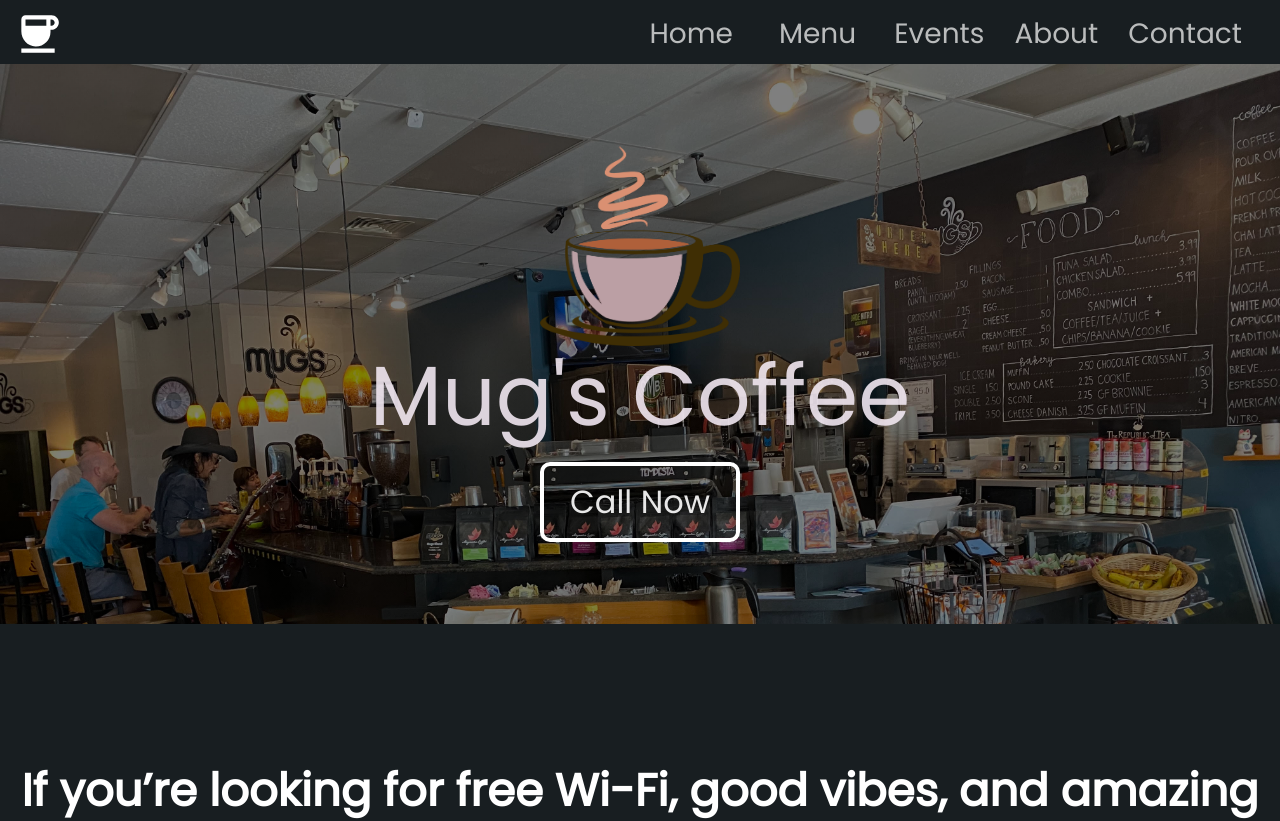
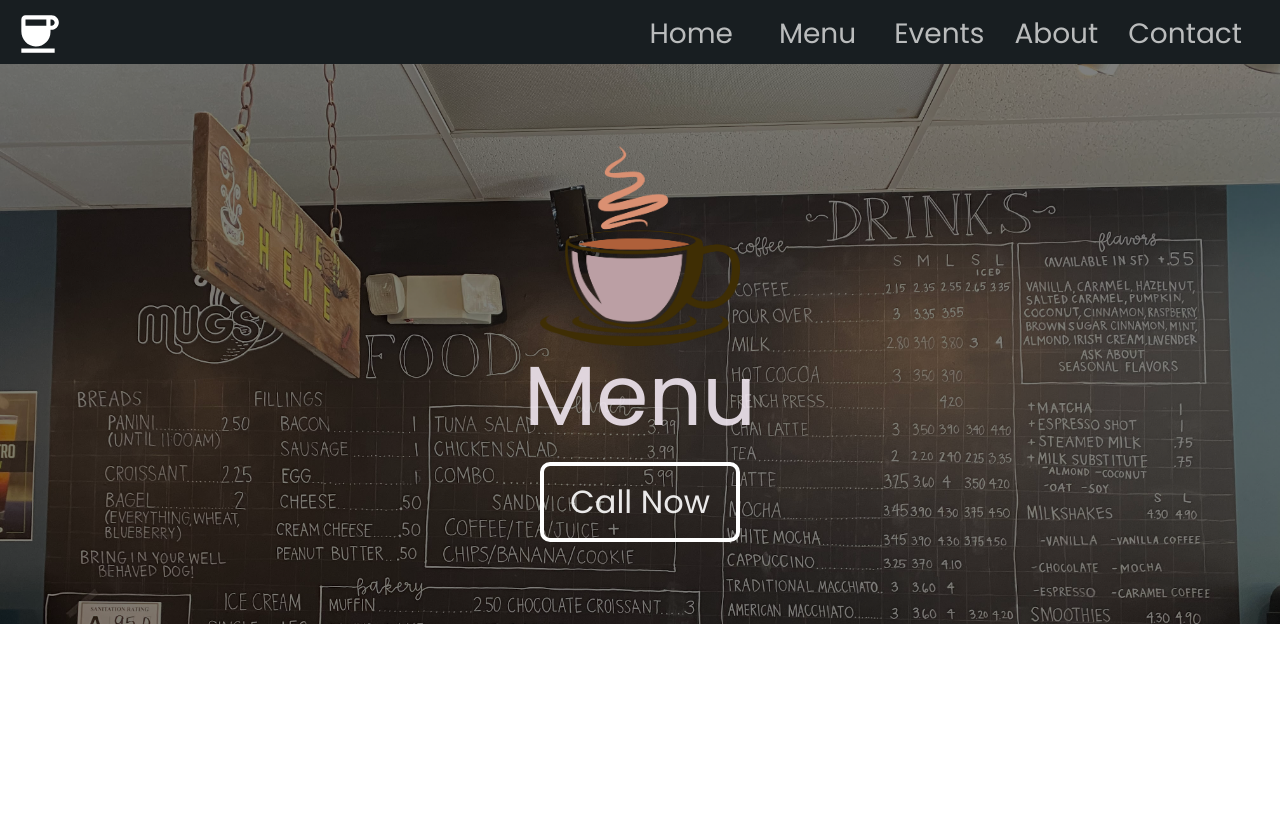
Before and after one commit to jakeisadev/mugs-react, a React (Create React App) app: page /Menu in a window 1280 px wide. Shown: the top 821 px of the page. After the commit the page ends 800 px from the top, so only its background shows below. Built offline with nearby package versions, Linux system fonts and the light colour scheme.

Commit message:
figured out routing and menu layout

```diff
--- a/src/App.js
+++ b/src/App.js
@@ -1,11 +1,22 @@
 import "./App.css";
-import Home from "./components/Home";
 import "bootstrap/dist/css/bootstrap.min.css";
+import Navbar from "../src/components/Navbar";
+import Home from "../src/components/Home";
+import Menu from '../src/components/Menu'
+import { Routes, Route, BrowserRouter } from "react-router-dom";
 
 function App() {
   return (
     <div className="App">
-      <Home />
+       <>
+      <BrowserRouter>
+      <Navbar />
+        <Routes>
+          <Route path="/" element={<Home />} />
+          <Route path="/Menu" element={<Menu />} />
+        </Routes>
+      </BrowserRouter>
+    </>
     </div>
   );
 }
--- /dev/null
+++ b/src/components/BackgroundMenu.js
@@ -0,0 +1,16 @@
+import React from "react";
+import coffee from "../images/coffee.png";
+
+function BackgroundMenu() {
+  return (
+    <>
+      <div className="background background-menu d-flex align-items-center justify-content-center flex-column">
+        <img src={coffee} alt="" />
+        <h1 className="mb-3">Menu</h1>
+        <button>Call Now</button>
+      </div>
+    </>
+  );
+}
+
+export default BackgroundMenu;
--- a/src/components/Home.js
+++ b/src/components/Home.js
@@ -1,20 +1,85 @@
 import React from "react";
-import Navbar from "./Navbar";
-import Info from "./Info";
-import Menu from "./Menu";
-import { Routes, Route, BrowserRouter } from "react-router-dom";
+import "../resources/info.css";
+import Snack from "./Snack";
+import coffee1 from "../images/coffee1.png";
+import coffee2 from "../images/coffee2.png";
+import coffee3 from "../images/coffee3.png";
+import coffee4 from "../images/coffee4.png";
+import Button from "@mui/material/Button";
+import oliver from '../images/oliver1.jpg';
+import coffee from "../images/coffee.png";
 
 function Home() {
   return (
     <>
-      <BrowserRouter>
-        <Navbar />
-        <Info />
-        <Routes>
-          <Route path="/" element={<Info />} />
-          <Route path="./Menu" element={<Menu />} />
-        </Routes>
-      </BrowserRouter>
+       <div className="background d-flex align-items-center justify-content-center flex-column">
+        <img src={coffee} alt="" />
+        <h1 className="mb-3">Mug's Coffee</h1>
+        <button>Call Now</button>
+      </div>
+      <div className="about d-flex align-items-center">
+        <p className="pt-4">
+          If you’re looking for free Wi-Fi, good vibes, and amazing coffee... This is the place for you!
+        </p>
+      </div>
+      <Snack />
+      <div className="coffee-container pt-5">
+        <p>
+          Mugs is a local, independently owned, coffee shop in the South
+          Charlotte/South Park area. Just about everything from our coffee beans
+          to our pastries, is from local North Carolina vendors.
+        </p>
+      </div>
+      <div className="coffee-photos d-flex flex-column align-items-center m-5">
+        <h1>One Word: Coffee!</h1>
+        <div className="photos">
+        <img src={coffee1} alt="" />
+        <img src={coffee2} alt="" />
+        <img src={coffee3} alt="" />
+        <img src={coffee4} alt="" />
+        </div>
+        <Button variant="contained" size="large" className="mt-3 mb-5">
+          Coffee Menu
+        </Button>
+      </div>
+      <div className="review-container pt-4">
+        <p>
+          "Mugs is the best coffee shop in town. Oliver and his employees are so
+          great and the atmosphere is great for meeting your friends, business,
+          book clubs, board gaming and more. Forgo the corporate chains and
+          enjoy this fantastic small business."<br></br>
+          <span>~ Hope Jada Diaz, 5 Star Review</span>
+        </p>
+      </div>
+      <div className="oliver mt-5 mb-5 d-flex flex-column">
+        <strong>Oliver Wu</strong> <br />
+        <img src={oliver} alt="" className="pb-3"/>
+        <em>Audiophile, Explorer, Business owner</em> <br></br>
+        <p className="pt-3 oliver-text">
+        On the corner of Park Rd
+        and Selwyn Ave, Oliver Wu has been hard at work serving the people of
+        Charlotte for over 11 years. Though, when you love what you do, time
+        never seems to have gone by that quick.<br></br><br></br> As the owner of one of South
+        Charlotte's most renowned cafe's, Oliver is up early at 3am or 4am
+        depending on the day, energized, and ready to prepare "Mug's Coffee" for
+        another day of great coffee, tasty food, and warm memories.<br></br><br></br> A little
+        known fact about Oliver is that "Mug's Coffee" is only one of his many
+        business ventures. For him, running "Mug's Coffee" is purely for fun.
+        Success and incredible service doesn't come easy though. Oliver once
+        stated: "When I started Mugs, I was here all the time working 16 hour
+        days." which speaks to the level of devotion and pride he takes in
+        serving his customers.
+        </p>
+      </div>
+      <footer className="d-flex justify-content-center align-items-center pt-3">
+        <div className="business-info">
+          <ul className="info">
+            <li>Mugs' Coffee</li>
+            <li>5126 Park Rd #1d, Charlotte, NC 28209, United States</li>
+            <li> Dine-in · Takeaway · No delivery</li>
+          </ul>
+        </div>
+      </footer>
     </>
   );
 }
--- a/src/components/Info.js
+++ /dev/null
@@ -1,87 +0,0 @@
-import React from "react";
-import "../resources/info.css";
-import Snack from "./Snack";
-import coffee from "../images/coffee.png";
-import coffee1 from "../images/coffee1.png";
-import coffee2 from "../images/coffee2.png";
-import coffee3 from "../images/coffee3.png";
-import coffee4 from "../images/coffee4.png";
-import Button from "@mui/material/Button";
-import oliver from '../images/oliver1.jpg'
-
-function Info() {
-  return (
-    <>
-      <div className="background d-flex align-items-center justify-content-center flex-column">
-        <img src={coffee} alt="" />
-        <h1 className="mb-3">Mug's Coffee</h1>
-        <button>Call Now</button>
-      </div>
-      <div className="about d-flex align-items-center">
-        <p className="pt-4">
-          If you’re looking for free Wi-Fi, good vibes, and amazing coffee... This is the place for you!
-        </p>
-      </div>
-      <Snack />
-      <div className="coffee-container pt-5">
-        <p>
-          Mugs is a local, independently owned, coffee shop in the South
-          Charlotte/South Park area. Just about everything from our coffee beans
-          to our pastries, is from local North Carolina vendors.
-        </p>
-      </div>
-      <div className="coffee-photos d-flex flex-column align-items-center m-5">
-        <h1>One Word: Coffee!</h1>
-        <div className="photos">
-        <img src={coffee1} alt="" />
-        <img src={coffee2} alt="" />
-        <img src={coffee3} alt="" />
-        <img src={coffee4} alt="" />
-        </div>
-        <Button variant="contained" size="large" className="mt-3 mb-5">
-          Coffee Menu
-        </Button>
-      </div>
-      <div className="review-container pt-4">
-        <p>
-          "Mugs is the best coffee shop in town. Oliver and his employees are so
-          great and the atmosphere is great for meeting your friends, business,
-          book clubs, board gaming and more. Forgo the corporate chains and
-          enjoy this fantastic small business."<br></br>
-          <span>~ Hope Jada Diaz, 5 Star Review</span>
-        </p>
-      </div>
-      <div className="oliver mt-5 mb-5 d-flex flex-column">
-        <strong>Oliver Wu</strong> <br />
-        <img src={oliver} alt="" className="pb-3"/>
-        <em>Audiophile, Explorer, Business owner</em> <br></br>
-        <p className="pt-3 oliver-text">
-        On the corner of Park Rd
-        and Selwyn Ave, Oliver Wu has been hard at work serving the people of
-        Charlotte for over 11 years. Though, when you love what you do, time
-        never seems to have gone by that quick.<br></br><br></br> As the owner of one of South
-        Charlotte's most renowned cafe's, Oliver is up early at 3am or 4am
-        depending on the day, energized, and ready to prepare "Mug's Coffee" for
-        another day of great coffee, tasty food, and warm memories.<br></br><br></br> A little
-        known fact about Oliver is that "Mug's Coffee" is only one of his many
-        business ventures. For him, running "Mug's Coffee" is purely for fun.
-        Success and incredible service doesn't come easy though. Oliver once
-        stated: "When I started Mugs, I was here all the time working 16 hour
-        days." which speaks to the level of devotion and pride he takes in
-        serving his customers.
-        </p>
-      </div>
-      <footer className="d-flex justify-content-center align-items-center pt-3">
-        <div className="business-info">
-          <ul className="info">
-            <li>Mugs' Coffee</li>
-            <li>5126 Park Rd #1d, Charlotte, NC 28209, United States</li>
-            <li> Dine-in · Takeaway · No delivery</li>
-          </ul>
-        </div>
-      </footer>
-    </>
-  );
-}
-
-export default Info;
--- a/src/components/Menu.js
+++ b/src/components/Menu.js
@@ -1,10 +1,10 @@
 import React from 'react'
-import Navbar from './Navbar'
+import BackgroundMenu from './BackgroundMenu'
 
 function Menu() {
   return (
     <>
-        <Navbar />
+        <BackgroundMenu />
     </>
   )
 }
--- a/src/resources/info.css
+++ b/src/resources/info.css
@@ -1,6 +1,17 @@
 .background {
   background-image: linear-gradient(rgba(0, 0, 0, 0.5), rgba(0, 0, 0, 0.5)),
     url("../images/mugs10.jpg");
+  background-size: cover;
+  background-repeat: no-repeat;
+  height: 70vh;
+  max-width: 100%;
+  position: relative;
+  overflow-x: hidden;
+}
+
+.background-menu {
+  background-image: linear-gradient(rgba(0, 0, 0, 0.5), rgba(0, 0, 0, 0.5)),
+    url("../images/mugsmenu.jpg");
   background-size: cover;
   background-repeat: no-repeat;
   height: 70vh;
```
Also changed, not shown: src/images/mugsmenu.jpg (added).
